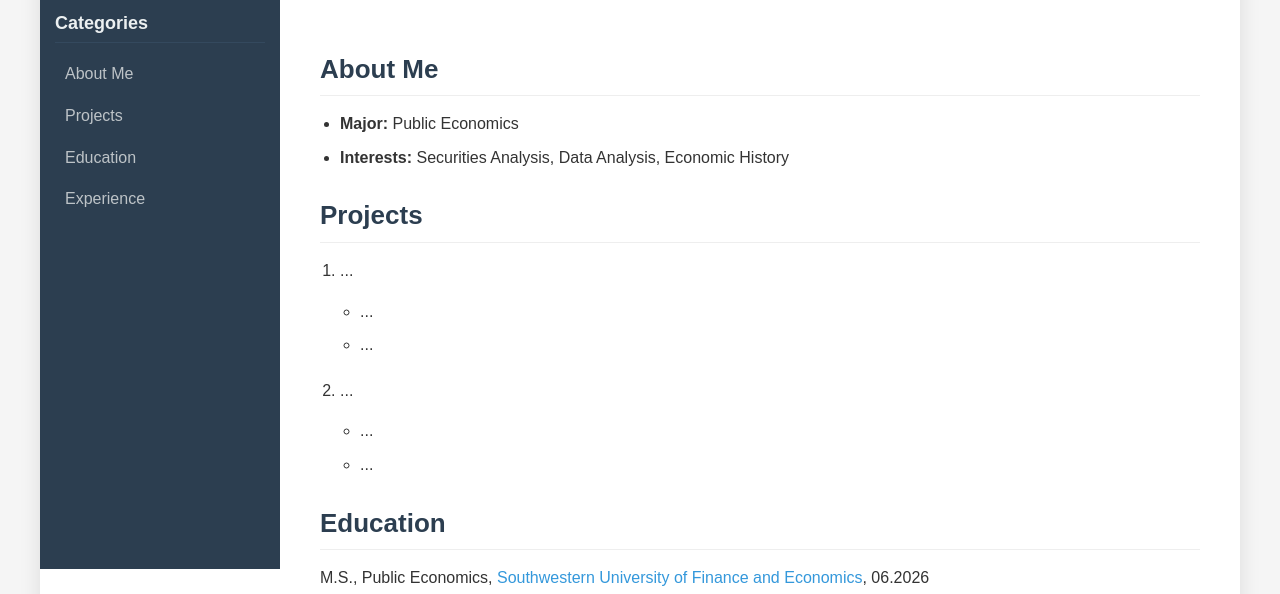
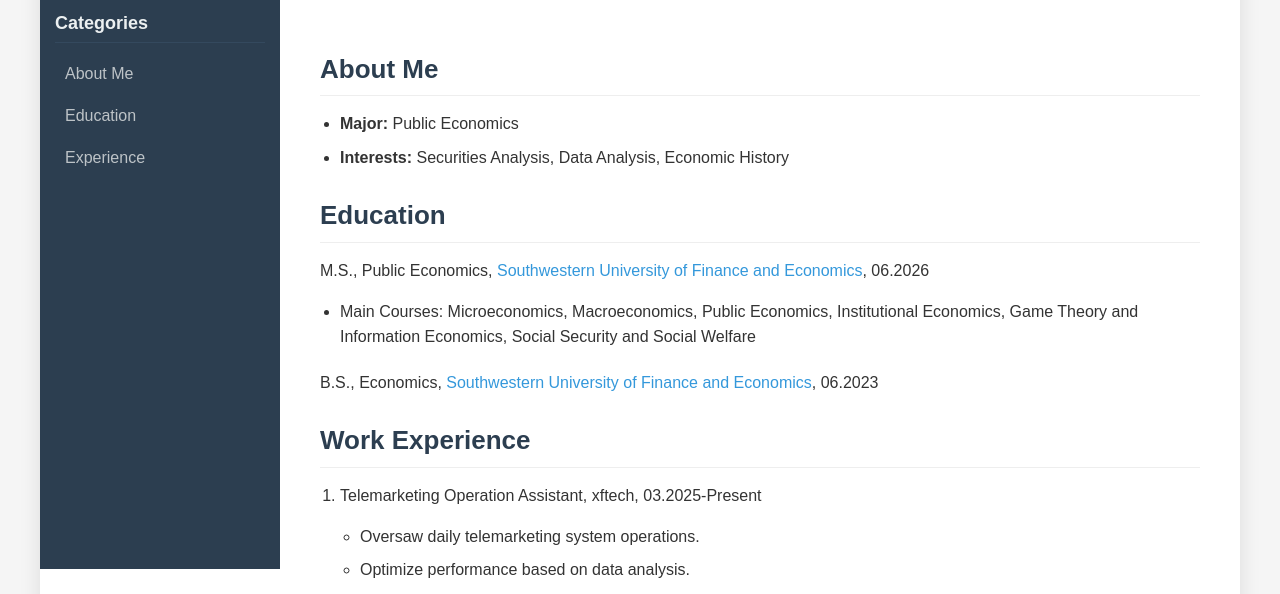
Before and after one commit to KueeChen/KueeChen.github.io, a plain HTML site: page index.html in a window 1280 px wide. Shown: the part 231-825 px from the top of the page. Drawn offline with Linux system fonts and the light colour scheme.

Commit message:
Update index.html
调整了板块，删去projects板块

```diff
--- a/index.html
+++ b/index.html
@@ -155,7 +155,6 @@
 
             <div class="menu-category">Categories</div>
             <div class="menu-item"><a href="#about">About Me</a></div>
-            <div class="menu-item"><a href="#projects">Projects</a></div>
             <div class="menu-item"><a href="#education">Education</a></div>
             <div class="menu-item"><a href="#experience">Experience</a></div>
         </div>
@@ -183,24 +182,6 @@
                 <li><b>Interests: </b>Securities Analysis, Data Analysis, Economic History</li>
             </ul>
 
-            <h2 id="projects">Projects</h2>
-            <ol>
-                <li>
-                    <p>...</p>
-                    <ul>
-                        <li>...</li>
-                        <li>...</li>
-                    </ul>
-                </li>
-                <li>
-                    <p>...</p>
-                    <ul>
-                        <li>...</li>
-                        <li>...</li>
-                    </ul>
-                </li>
-            </ol>
-
             <h2 id="education">Education</h2>
             <p>M.S., Public Economics, <a href="#">Southwestern University of Finance and Economics</a>, 06.2026</p>
             <ul>
```
